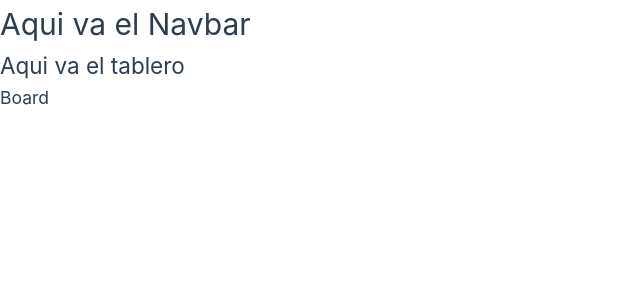
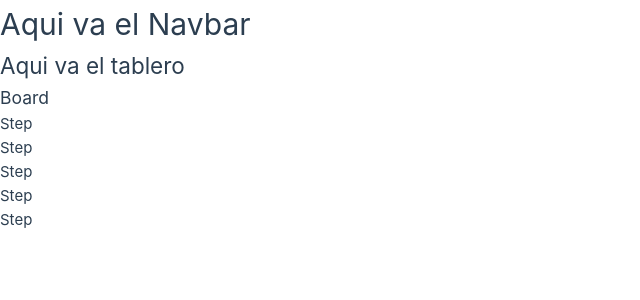
Before and after one commit to carlos98dan/Trello-Clone, a Vue app: page / in a window 1280 px wide. Shown: the top 300 px of the page, without its empty margins (0-640 px from the left). Built offline with nearby package versions, Linux system fonts and the light colour scheme.

Commit message:
feat: create step component

```diff
--- a/src/App.vue
+++ b/src/App.vue
@@ -1,5 +1,5 @@
 <script setup lang="ts">
-import BoardComp from '@/components/BoardComp.vue'
+import BoardComp from '@/components/board/BoardComp.vue'
 </script>
 
 <template>
--- /dev/null
+++ b/src/components/board/BoardComp.vue
@@ -0,0 +1,12 @@
+<script setup lang="ts">
+import StepComp from '@/components/board/StepComp.vue'
+</script>
+
+<template>
+  <h3>Board</h3>
+  <StepComp />
+  <StepComp />
+  <StepComp />
+  <StepComp />
+  <StepComp />
+</template>
--- a/src/components/BoardComp.vue
+++ b/src/components/board/StepComp.vue
@@ -1,5 +1,5 @@
 <script setup lang="ts"></script>
 
 <template>
-  <h3>Board</h3>
+  <h4>Step</h4>
 </template>
```
